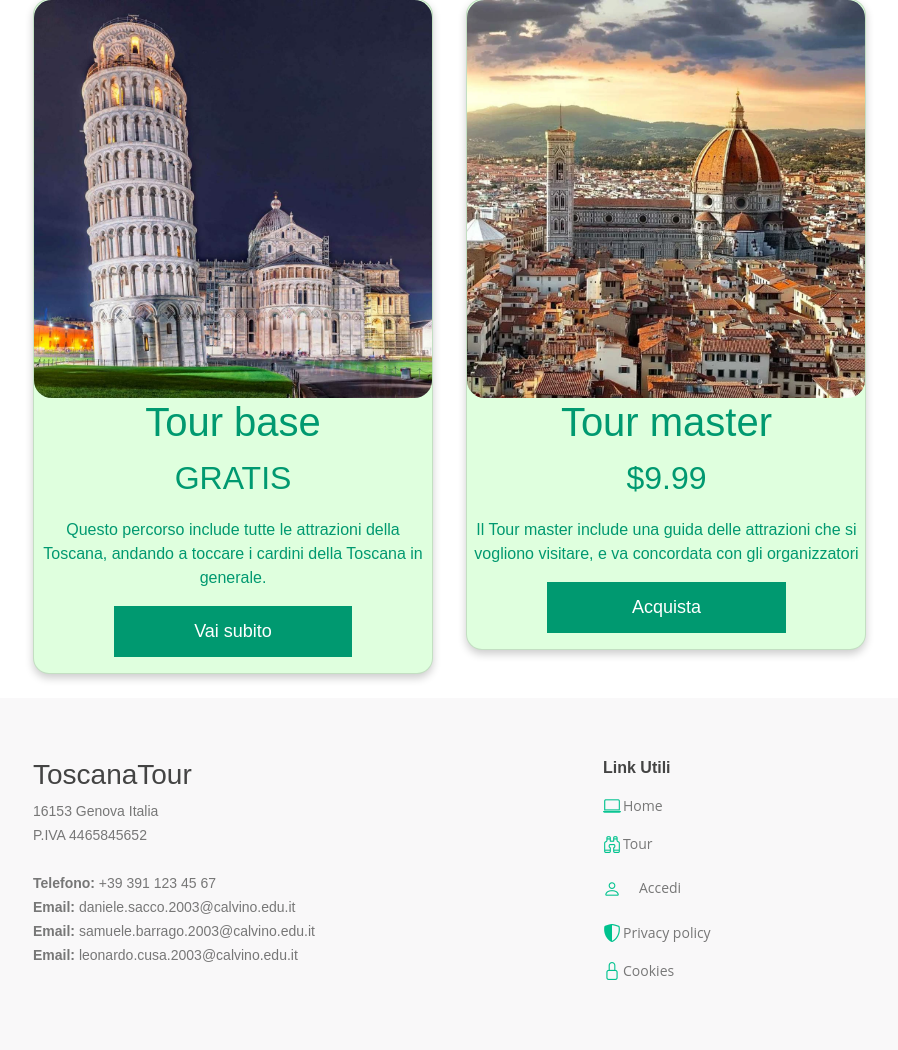
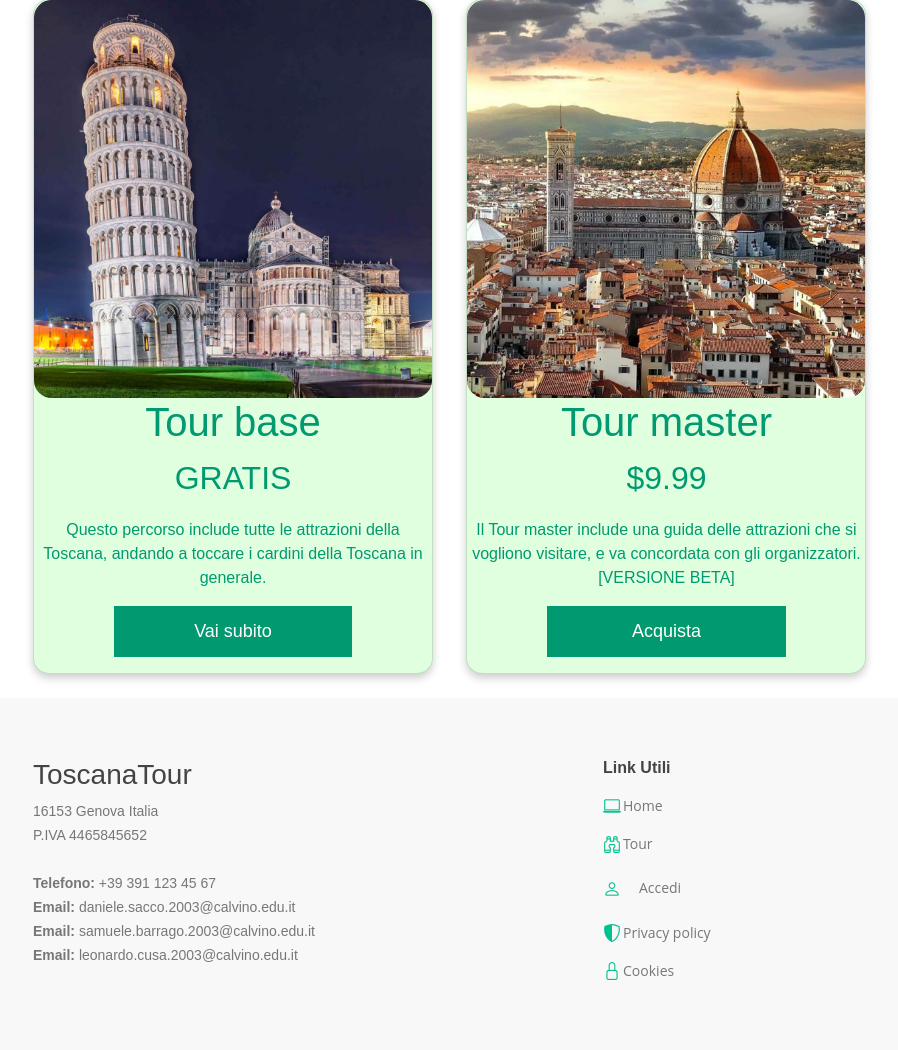
Before and after one commit to samubarr03/Toscana, a PHP site: page /tour.php in a window 1280 px wide. Shown: the part 755-1805 px from the top of the page, without its empty margins (49-947 px from the left). Run offline with PHP 8.4, Linux system fonts and the light colour scheme.

Commit message:
final
aaa

```diff
--- a/PROGETTO/data.sql
+++ b/PROGETTO/data.sql
@@ -67,7 +67,7 @@ INSERT INTO PercorsoHaAttrazione VALUES (98,2);
 INSERT INTO PercorsoHaAttrazione VALUES (98,3);
 INSERT INTO PercorsoHaAttrazione VALUES (98,4);
 INSERT INTO PercorsoHaAttrazione VALUES (98,5);
-INSERT INTO PercorsoHaAttrazione VALUES (98,0);
+INSERT INTO PercorsoHaAttrazione VALUES (98,6);
 
 
 INSERT INTO PercorsoHaAttrazione VALUES (99,11);
--- a/PROGETTO/tour.php
+++ b/PROGETTO/tour.php
@@ -95,7 +95,7 @@
         <img src="img/firenzegiotto.webp" style="width:100%; border-radius:1.1rem;">
         <h1>Tour master</h1>
           <p class="price">$9.99</p>
-          <p>Il Tour master include una guida delle attrazioni che si vogliono visitare, e va concordata con gli organizzatori</p>
+          <p>Il Tour master include una guida delle attrazioni che si vogliono visitare, e va concordata con gli organizzatori. [VERSIONE BETA]</p>
           <p><button>Acquista</button></p>
       </div>
       </a>
```
